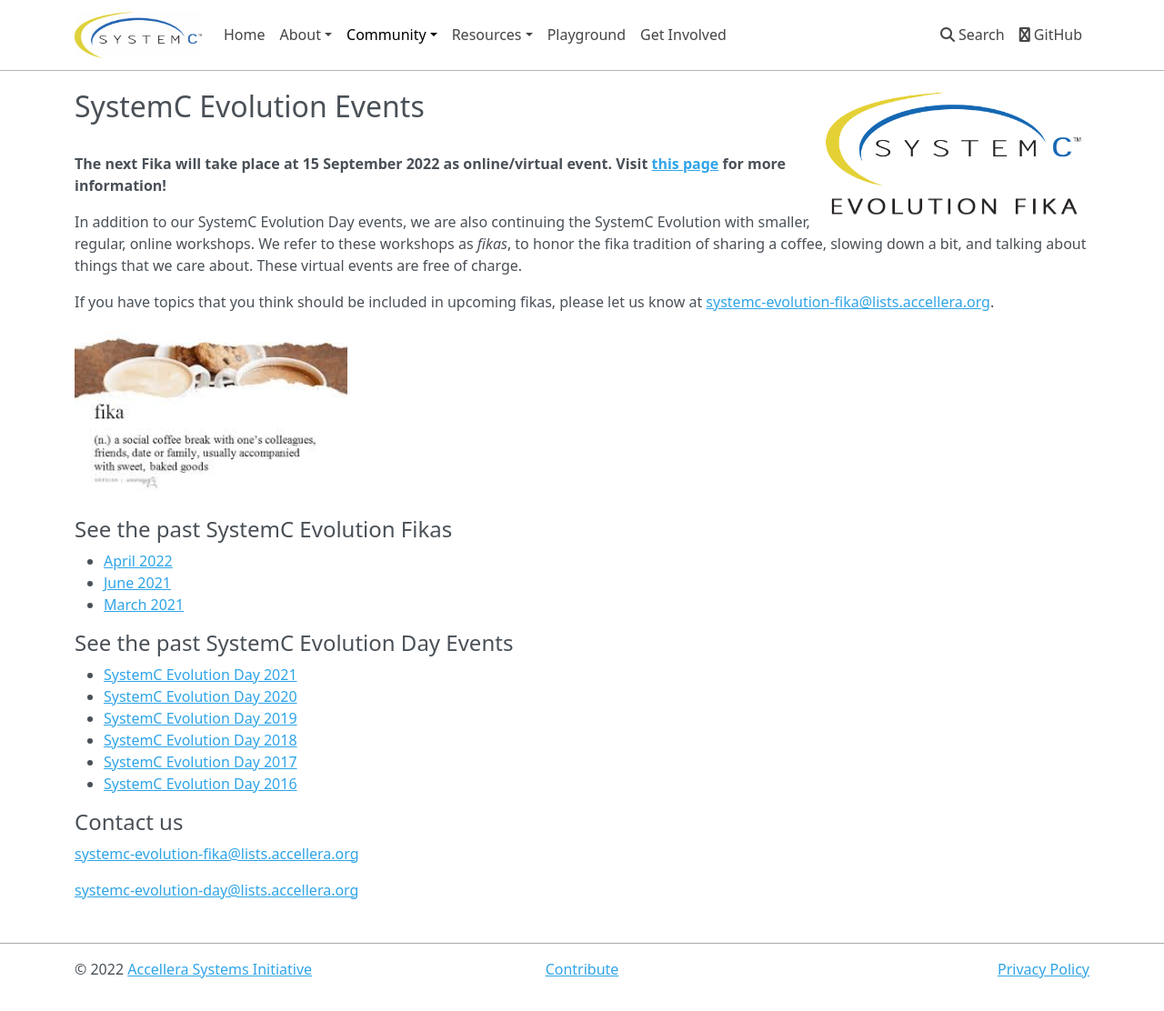
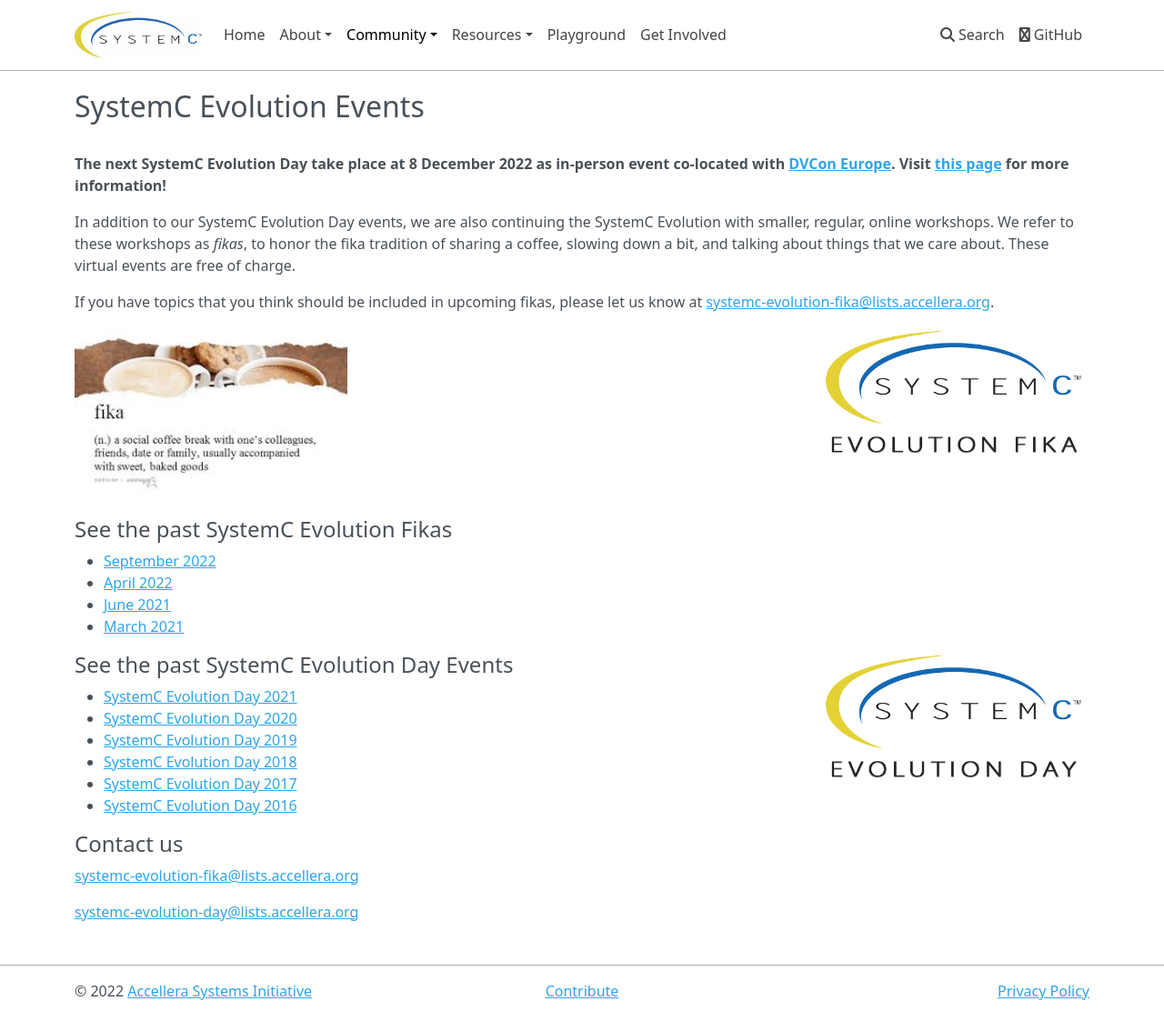
Before and after one commit to accellera-official/systemc.org, an MkDocs documentation site: the page built from docs/events/scevents.md, in a window 1280 px wide and 1112 px high. Shown: the whole window at 91% size. Built offline with MkDocs 1.6.1, drawn with Linux system fonts in a browser that asks for light colours; nearby versions of some CDN libraries.

Commit message:
update SystemC events, add link to presentations
Signed-off-by: Martin Barnasconi <martin.barnasconi@nxp.com>

```diff
--- a/docs/events/scevents.md
+++ b/docs/events/scevents.md
@@ -1,22 +1,23 @@
 toc: false
 
-# SystemC Evolution Events<img style="float: right; width:300px;" src="/images/scef.png">
+# SystemC Evolution Events
 <br>
-**The next Fika will take place at 15 September 2022 as online/virtual event. Visit [this page](../scef202209) for more information!**
+**The next SystemC Evolution Day take place at 8 December 2022 as in-person event co-located with [DVCon Europe](https://dvcon-europe.org). Visit [this page](../sced2022) for more information!**
 
 In addition to our SystemC Evolution Day events, we are also continuing the SystemC Evolution with smaller, regular, online workshops. We refer to these workshops as *fikas*, to honor the fika tradition of sharing a coffee, slowing down a bit, and talking about things that we care about. These virtual events are free of charge.
 
 If you have topics that you think should be included in upcoming fikas, please let us know at [systemc-evolution-fika@lists.accellera.org](mailto:systemc-evolution-fika@lists.accellera.org).
 
 <img style="width:300px;" src="/images/fika.jpg">
-
+<img style="float:right; width:300px;" src="/images/scef.png">
 
 ## See the past SystemC Evolution Fikas
+* [September 2022](../scef202209/)
 * [April 2022](../scef202204/)
 * [June 2021](../scef202106/)
 * [March 2021](../scef202103/)
 
-## See the past SystemC Evolution Day Events
+## See the past SystemC Evolution Day Events <img style="float:right; width:300px;" src="/images/sced.png">
 
 * [SystemC Evolution Day 2021](../sced2021/)
 * [SystemC Evolution Day 2020](../sced2020/)
--- a/mkdocs.yml
+++ b/mkdocs.yml
@@ -28,7 +28,7 @@
 - Community:
     - Events:
       - SystemC Evolution Events: events/scevents.md
-      - SystemC Evolution Fika - 15 September 2022: events/scef202209.md
+      - SystemC Evolution Fika - September 2022: events/scef202209.md
       - SystemC Evolution Fika - April 2022: events/scef202204.md
       - SystemC Evolution Fika - June 2021: events/scef202106.md
       - SystemC Evolution Fika - March 2021: events/scef202103.md
```
Also changed, not shown: docs/events/scef202209.md (+9 -4 lines), docs/images/sced.png (added).
